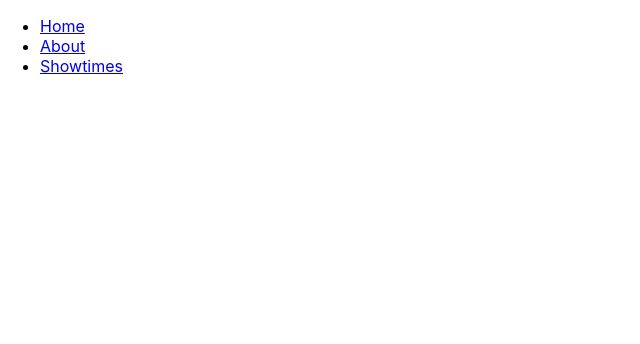
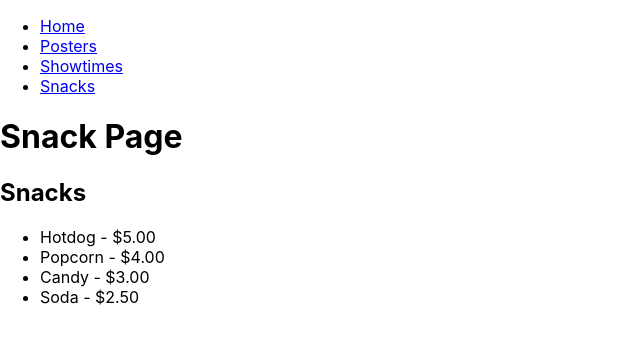
Before and after one commit to AnaHolmen/Finalproject, a React (Create React App) app: page /Snacks in a window 1280 px wide. Shown: the top 344 px of the page, without its empty margins (0-640 px from the left). Built offline with nearby package versions, Linux system fonts and the light colour scheme.

Commit message:
add snack menu

```diff
--- a/src/App.js
+++ b/src/App.js
@@ -6,9 +6,9 @@ import {
   Routes,
 } from "react-router-dom";
 import Home from "./pages/Home";
-import About from "./pages/About";
+import Posters from "./pages/Posters";
 import Showtimes from "./pages/Showtimes";
-
+import Snacks from "./pages/Snacks";
 
 function App() {
   return (
@@ -22,8 +22,8 @@ function App() {
               </NavLink>
             </li>
             <li>
-              <NavLink to="/about" activeClassName="active">
-                About
+              <NavLink to="/Posters" activeClassName="active">
+                Posters
               </NavLink>
             </li>
             <li>
@@ -31,13 +31,19 @@ function App() {
                 Showtimes
               </NavLink>
             </li>
+            <li>
+              <NavLink to="/Snacks" activeClassName="active">
+                Snacks
+              </NavLink>
+            </li>
           </ul>
         </nav>
 
         <Routes>
           <Route path="/" element={<Home />} />
-          <Route path="/about" element={<About />} />
+          <Route path="/Posters" element={<Posters />} />
           <Route path="/Showtimes" element={<Showtimes />} />
+          <Route path="/Snacks" element={<Snacks />} />
         </Routes>
       </div>
     </Router>
--- /dev/null
+++ b/src/components/SnackMenu.js
@@ -0,0 +1,17 @@
+import React from "react";
+
+function SnackMenu() {
+  return (
+    <div>
+      <h2>Snacks</h2>
+      <ul>
+        <li>Hotdog - $5.00</li>
+        <li>Popcorn - $4.00</li>
+        <li>Candy - $3.00</li>
+        <li>Soda - $2.50</li>
+      </ul>
+    </div>
+  );
+}
+
+export default SnackMenu;
--- a/src/pages/About.js
+++ /dev/null
@@ -1,12 +0,0 @@
-import React from "react";
-
-function About() {
-  return (
-    <div>
-      <h1>About</h1>
-      <p>This is about my website</p>
-    </div>
-  );
-}
-
-export default About;
--- /dev/null
+++ b/src/pages/Posters.js
@@ -0,0 +1,11 @@
+import React from "react";
+
+function Posters() {
+  return (
+    <div>
+      <p>This shows the movie posters </p>
+    </div>
+  );
+}
+
+export default Posters;
--- /dev/null
+++ b/src/pages/Snacks.js
@@ -0,0 +1,13 @@
+import React from "react";
+import SnackMenu from "../components/SnackMenu";
+
+function SnackPage() {
+  return (
+    <div>
+      <h1>Snack Page</h1>
+      <SnackMenu />
+    </div>
+  );
+}
+
+export default SnackPage;
```
Also changed, not shown: 1 other file (tests, documents, lock files or other folders).
